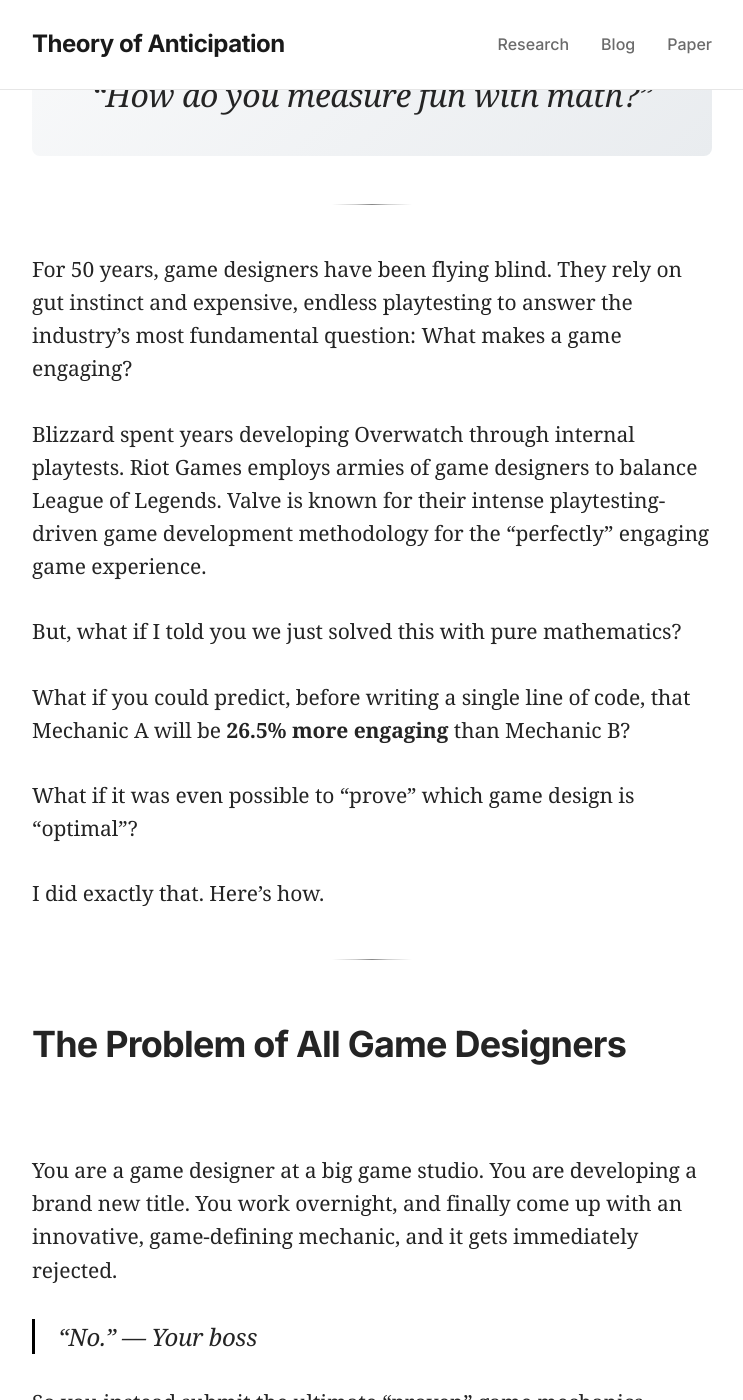
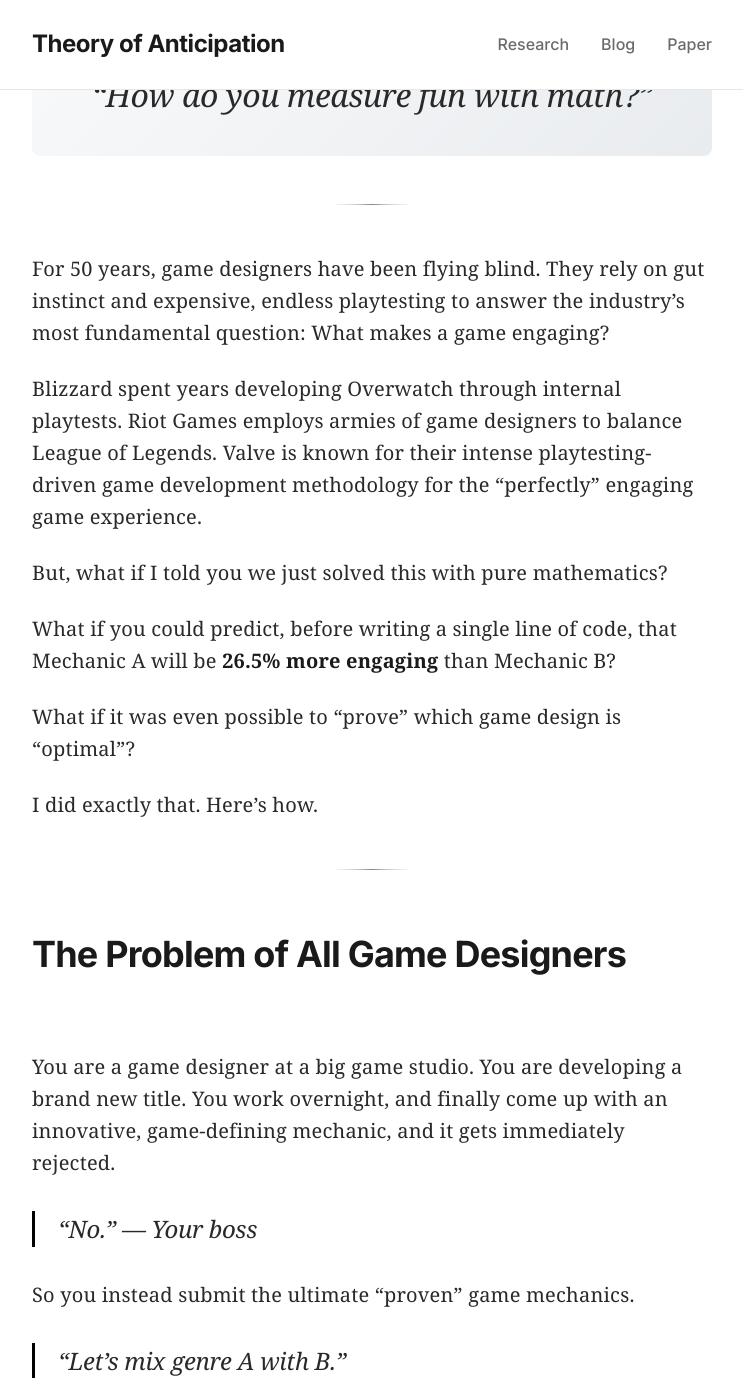
Before and after one commit to akalouis/akalouis.github.io, a Jekyll site: the page built from _posts/2025-06-28-can-you-mathematically-measure-fun-you-could-not-until-now.md, in a window 1280 px wide and 1400 px high, scrolled down 394 px. Shown: the whole window, without its empty margins (268-1011 px from the left). Built offline with Jekyll 4.4.1, drawn with Linux system fonts in a browser that asks for light colours; some web fonts are replaced.

Commit message:
Update main.css

```diff
--- a/assets/css/main.css
+++ b/assets/css/main.css
@@ -180,7 +180,7 @@ body {
     line-height: 1.04;
     letter-spacing: -0.032em;
     margin-bottom: 24px;
-    color: #242424;
+    color: #1a1a1a;
 }
 
 .post-meta {
@@ -201,25 +201,25 @@ body {
     margin: 0;
 }
 
-/* Enhanced Medium-style post content from first file */
+/* Enhanced Medium-style post content - improved readability */
 .post-content {
-    font-size: 21px;
-    line-height: 1.58;
-    letter-spacing: -0.003em;
-    color: #242424;
+    font-size: 20px;
+    line-height: 1.6;
+    letter-spacing: 0.01em;
+    color: #292929;
     max-width: 680px;
     margin: 0 auto;
 }
 
-/* Typography hierarchy */
+/* Typography hierarchy - softer colors */
 .post-content h1 {
     font-family: var(--font-secondary);
     font-size: 48px;
     font-weight: 700;
     line-height: 1.04;
     letter-spacing: -0.032em;
-    margin: 56px 0 32px 0;
-    color: #242424;
+    margin: 48px 0 24px 0;
+    color: #1a1a1a;
 }
 
 .post-content h2 {
@@ -228,8 +228,8 @@ body {
     font-weight: 700;
     line-height: 1.15;
     letter-spacing: -0.022em;
-    margin: 48px 0 24px 0;
-    color: #242424;
+    margin: 40px 0 20px 0;
+    color: #1a1a1a;
 }
 
 .post-content h3 {
@@ -238,15 +238,15 @@ body {
     font-weight: 700;
     line-height: 1.22;
     letter-spacing: -0.012em;
-    margin: 40px 0 20px 0;
-    color: #242424;
+    margin: 32px 0 16px 0;
+    color: #1a1a1a;
 }
 
-/* Paragraph styling */
+/* Paragraph styling - improved spacing */
 .post-content p {
-    margin: 0 0 32px 0;
+    margin: 0 0 24px 0;
     font-weight: 400;
-    color: #242424;
+    color: #292929;
 }
 
 /* Quote styling - Medium style */
@@ -266,16 +266,16 @@ body {
     margin: 0;
 }
 
-/* Bold text styling */
+/* Bold text styling - softer color */
 .post-content strong, .post-content b {
     font-weight: 700;
-    color: #242424;
+    color: #1a1a1a;
 }
 
 /* Emphasis styling */
 .post-content em, .post-content i {
     font-style: italic;
-    color: #242424;
+    color: #292929;
 }
 
 /* Link styling - Medium green */
@@ -292,14 +292,14 @@ body {
     text-decoration-thickness: 2px;
 }
 
-/* Code styling */
+/* Code styling - improved contrast */
 .post-content code {
-    background: #f3f3f3;
-    color: #242424;
+    background: #f6f6f6;
+    color: #1a1a1a;
     padding: 3px 6px;
     border-radius: 3px;
     font-family: 'SF Mono', Monaco, 'Cascadia Code', 'Roboto Mono', Consolas, 'Courier New', monospace;
-    font-size: 18px;
+    font-size: 17px;
     font-weight: 400;
 }
 
@@ -321,17 +321,17 @@ body {
     font-size: 16px;
 }
 
-/* List styling */
+/* List styling - improved readability */
 .post-content ul, .post-content ol {
-    margin: 32px 0;
+    margin: 24px 0;
     padding-left: 30px;
 }
 
 .post-content li {
-    margin: 12px 0;
-    font-size: 21px;
-    line-height: 1.58;
-    color: #242424;
+    margin: 8px 0;
+    font-size: 20px;
+    line-height: 1.6;
+    color: #292929;
 }
 
 .post-content li::marker {
@@ -416,7 +416,7 @@ body {
     background: linear-gradient(135deg, #f8f9fa 0%, #e9ecef 100%);
     border-radius: 8px;
     font-weight: 400;
-    color: #242424;
+    color: #1a1a1a;
 }
 
 /* Modern section dividers */
@@ -463,7 +463,7 @@ body {
 
 .tag:hover {
     background: #e8e8e8;
-    color: #242424;
+    color: #1a1a1a;
     text-decoration: none;
 }
 
```
